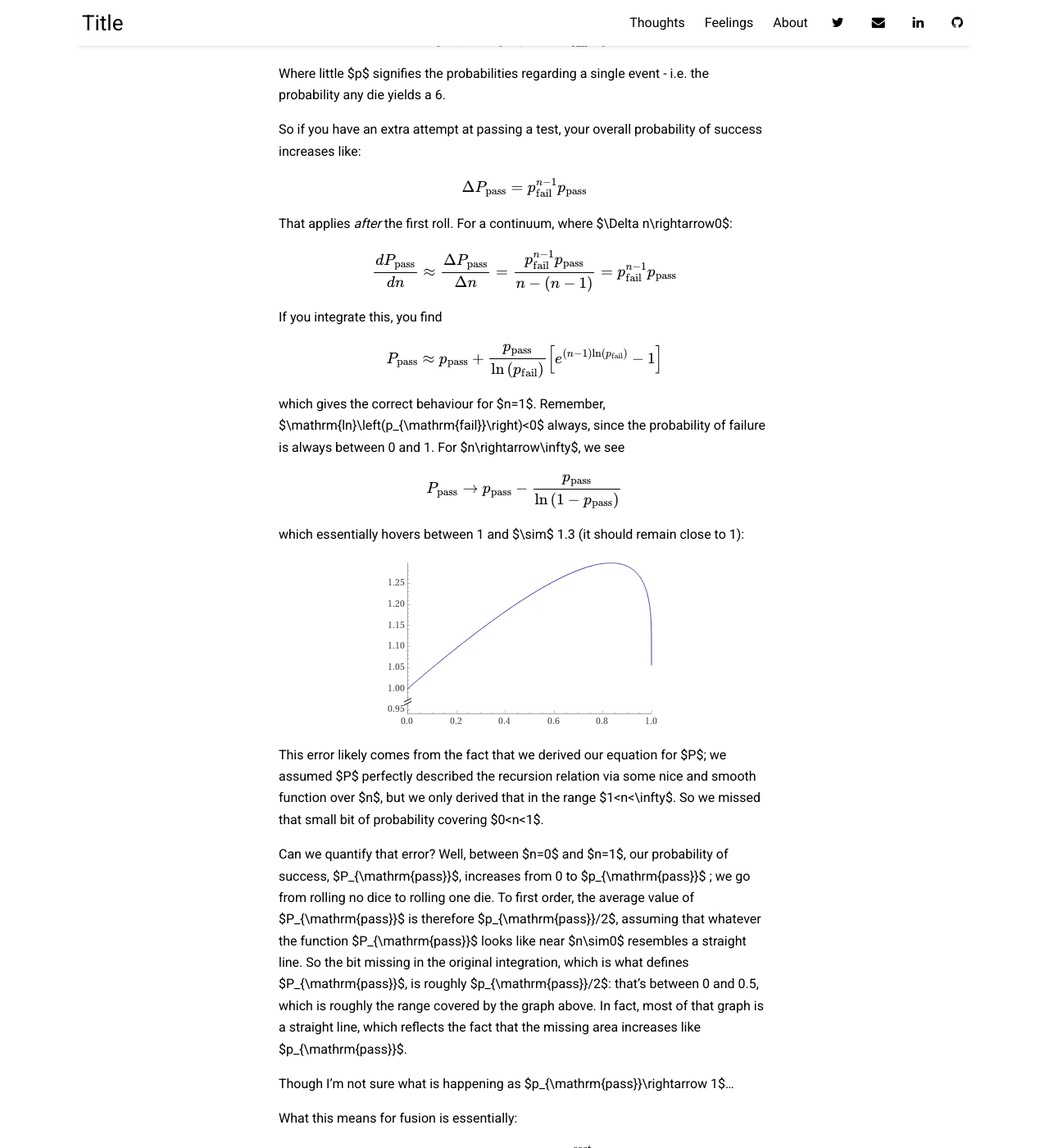
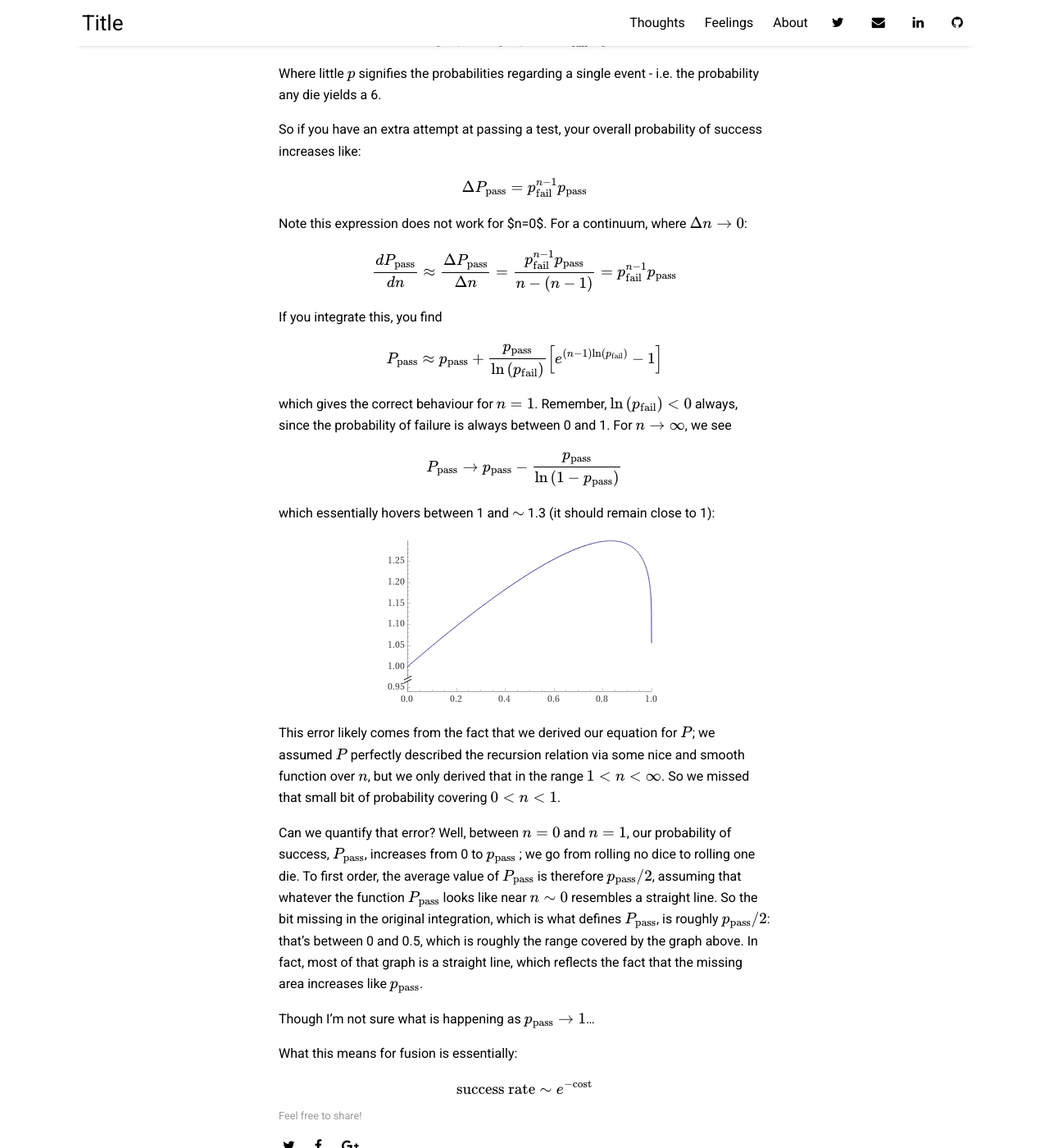
Before and after one commit to samuelhward/samuelhward.github.io, a Jekyll site: the page built from _posts/2023-02-22-parallel_fusion.md, in a window 1280 px wide and 1400 px high, scrolled down 968 px. Shown: the whole window at 82% size. Built offline with Jekyll 4.4.1, drawn with Linux system fonts in a browser that asks for light colours; nearby versions of some CDN libraries; formulas are drawn with MathJax 3; some of the changed text lies outside the part shown.

Commit message:
fixed inline formatting for actual site - differs to markdown preview in VS

```diff
--- a/_posts/2023-02-22-parallel_fusion.md
+++ b/_posts/2023-02-22-parallel_fusion.md
@@ -27,13 +27,13 @@ $$
 P_{\mathrm{pass}} = \frac{1}{6} + \frac{5}{6}\times\frac{1}{6} + \left( \frac{5}{6}\right)^{2}\times\frac{1}{6}
 $$
 
-How about for $n$ attempts? We essentially have a summation, which can be expressed by this recursion relation:
+How about for $$n$$ attempts? We essentially have a summation, which can be expressed by this recursion relation:
 
 $$
 P_{\mathrm{pass},n} = P_{\mathrm{pass},n-1} + p_{\mathrm{fail}}^{n-1}p_{\mathrm{pass}}
 $$
 
-Where little $p$ signifies the probabilities regarding a single event - i.e. the probability any die yields a 6.
+Where little $$p$$ signifies the probabilities regarding a single event - i.e. the probability any die yields a 6.
 
 So if you have an extra attempt at passing a test, your overall probability of success increases like:
 
@@ -41,7 +41,7 @@ $$
 \Delta P_{\mathrm{pass}} = p_{\mathrm{fail}}^{n-1}p_{\mathrm{pass}}
 $$
 
-That applies _after_ the first roll. For a continuum, where $\Delta n\rightarrow0$:
+Note this expression does not work for $n=0$. For a continuum, where $$\Delta n\rightarrow0$$:
 
 $$
 \frac{dP_{\mathrm{pass}}}{dn} \approx \frac{\Delta P_{\mathrm{pass}}}{\Delta n} = \frac{p_{\mathrm{fail}}^{n-1}p_{\mathrm{pass}}}{n-(n-1)} = p_{\mathrm{fail}}^{n-1}p_{\mathrm{pass}}
@@ -53,21 +53,21 @@ $$
 P_{\mathrm{pass}} \approx p_{\mathrm{pass}} + \frac{p_{\mathrm{pass}}}{\mathrm{ln}\left(p_{\mathrm{fail}}\right)}\left[ e^{\left(n-1\right)\mathrm{ln}\left(p_{\mathrm{fail}}\right)}-1\right]
 $$
 
-which gives the correct behaviour for $n=1$. Remember, $\mathrm{ln}\left(p_{\mathrm{fail}}\right)<0$ always, since the probability of failure is always between 0 and 1. For $n\rightarrow\infty$, we see
+which gives the correct behaviour for $$n=1$$. Remember, $$\mathrm{ln}\left(p_{\mathrm{fail}}\right)<0$$ always, since the probability of failure is always between 0 and 1. For $$n\rightarrow\infty$$, we see
 
 $$
 P_{\mathrm{pass}}\rightarrow p_{\mathrm{pass}}-\frac{p_{\mathrm{pass}}}{\mathrm{ln}\left(1-p_{\mathrm{pass}}\right)}
 $$
 
-which essentially hovers between 1 and $\sim$ 1.3 (it should remain close to 1):
+which essentially hovers between 1 and $$\sim$$ 1.3 (it should remain close to 1):
 
 ![error term](/assets/img/parallel_fusion_error_term.png?raw=true "error term")
 
-This error likely comes from the fact that we derived our equation for $P$; we assumed $P$ perfectly described the recursion relation via some nice and smooth function over $n$, but we only derived that in the range $1<n<\infty$. So we missed that small bit of probability covering $0<n<1$.
+This error likely comes from the fact that we derived our equation for $$P$$; we assumed $$P$$ perfectly described the recursion relation via some nice and smooth function over $$n$$, but we only derived that in the range $$1<n<\infty$$. So we missed that small bit of probability covering $$0<n<1$$.
 
-Can we quantify that error? Well, between $n=0$ and $n=1$, our probability of success, $P_{\mathrm{pass}}$, increases from 0 to $p_{\mathrm{pass}}$ ; we go from rolling no dice to rolling one die. To first order, the average value of $P_{\mathrm{pass}}$ is  therefore $p_{\mathrm{pass}}/2$, assuming that whatever the function $P_{\mathrm{pass}}$ looks like near $n\sim0$ resembles a straight line. So the bit missing in the original integration, which is what defines $P_{\mathrm{pass}}$, is roughly $p_{\mathrm{pass}}/2$: that's between 0 and 0.5, which is roughly the range covered by the graph above. In fact, most of that graph is a straight line, which reflects the fact that the missing area increases like $p_{\mathrm{pass}}$.
+Can we quantify that error? Well, between $$n=0$$ and $$n=1$$, our probability of success, $$P_{\mathrm{pass}}$$, increases from 0 to $$p_{\mathrm{pass}}$$ ; we go from rolling no dice to rolling one die. To first order, the average value of $$P_{\mathrm{pass}}$$ is  therefore $$p_{\mathrm{pass}}/2$$, assuming that whatever the function $$P_{\mathrm{pass}}$$ looks like near $$n\sim0$$ resembles a straight line. So the bit missing in the original integration, which is what defines $$P_{\mathrm{pass}}$$, is roughly $$p_{\mathrm{pass}}/2$$: that's between 0 and 0.5, which is roughly the range covered by the graph above. In fact, most of that graph is a straight line, which reflects the fact that the missing area increases like $$p_{\mathrm{pass}}$$.
 
-Though I'm not sure what is happening as $p_{\mathrm{pass}}\rightarrow 1$...
+Though I'm not sure what is happening as $$p_{\mathrm{pass}}\rightarrow 1$$...
 
 
 What this means for fusion is essentially:
```
